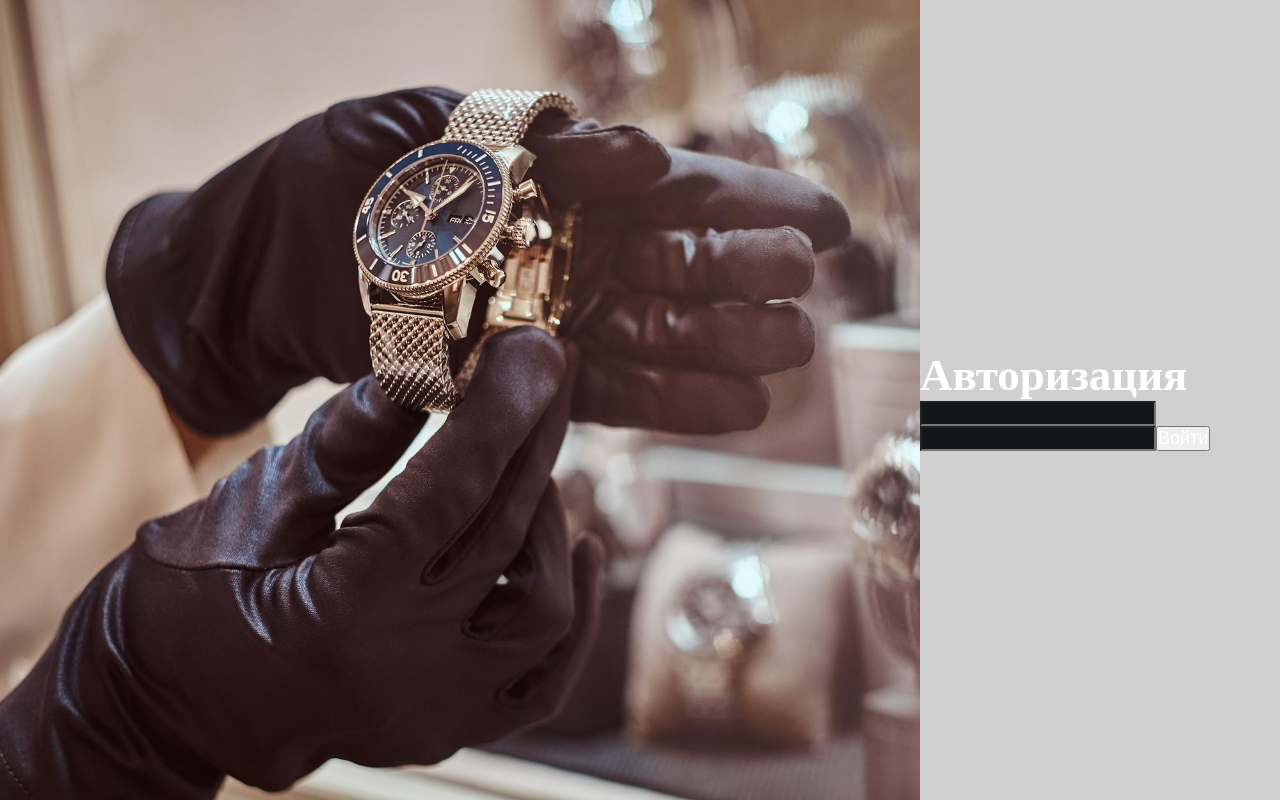
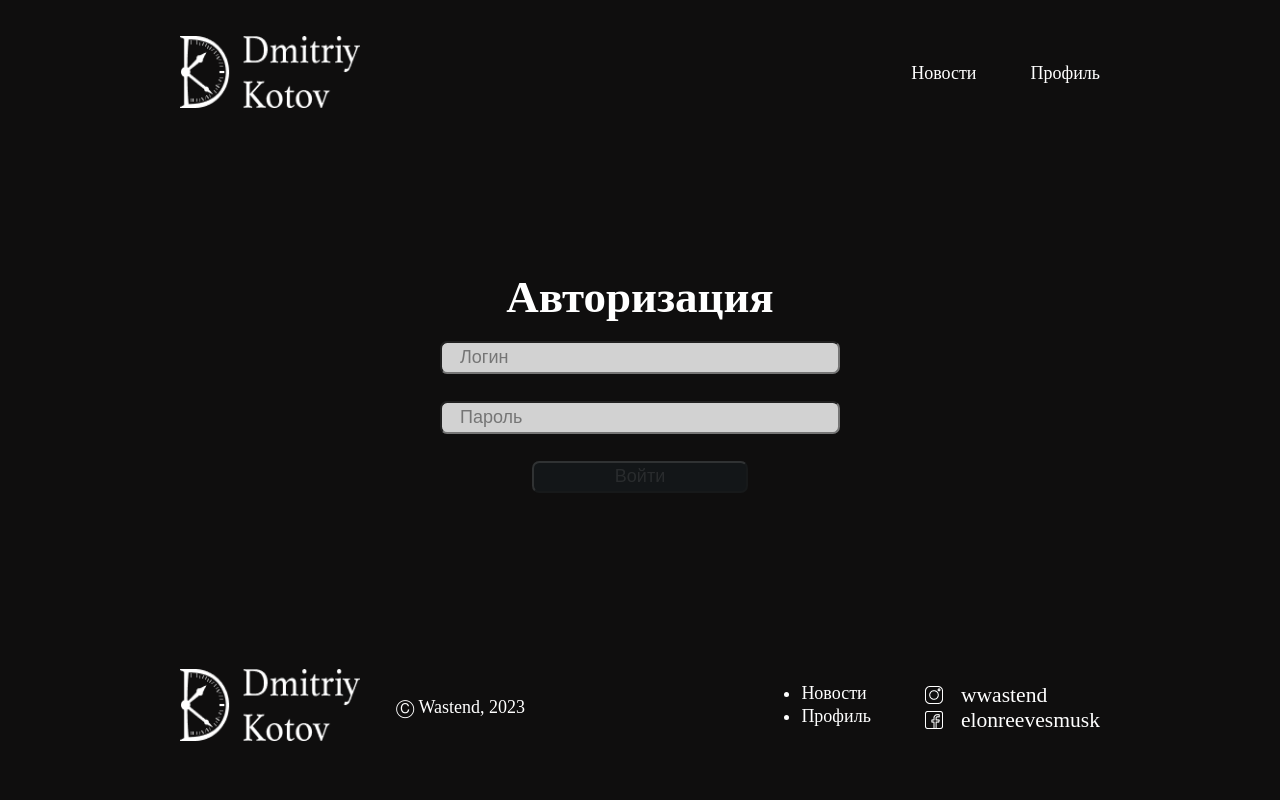
Before and after one commit to Wastend/WatchStudio, a React (Create React App) app: page /profile in a window 1280 px wide. Built offline with nearby package versions, Linux system fonts and the light colour scheme.

Commit message:
auth ready

```diff
--- a/src/App.js
+++ b/src/App.js
@@ -11,17 +11,19 @@ function App() {
     const response = localStorage.getItem('isAuth')
     response === null ? setIsAuth(false) : setIsAuth(true)
   }, [dispatch])
+
   return (
     <BrowserRouter>
       <Routes>
         <Route path='/' element={<MainLayout />} >
           <Route path='/' element={<pages.MainPage />} />
           <Route path='/articles' element={<pages.ArticlesPage />} />
-          {isAuth && <Route path='/profile' element={<pages.ProfilePage />} />}
+          {isAuth ? <Route path='/profile' element={<pages.ProfilePage />} />
+            : ["/login", "/profile"].map((path, index) =>
+              <Route path={path} element={<pages.AuthPage />} key={index} />
+            )
+          }
         </Route>
-        {!isAuth && ["/login", "/profile"].map((path, index) =>
-          <Route path={path} element={<pages.AuthPage />} key={index} />
-        )}
         <Route path='*' element={<pages.ErrorPage />} />
       </Routes>
     </BrowserRouter >
--- a/src/app/components/layout/Header/Header.jsx
+++ b/src/app/components/layout/Header/Header.jsx
@@ -2,21 +2,18 @@ import React, { useState } from 'react'
 import images from '../../../assets/index'
 
 const Header = () => {
-  const [open, setOpen] = useState(false)
-
-  const click__menu = () => {
-    setOpen(!open)
-  }
+  const [openMenu, setOpenMenu] = useState(false)
+  const isAuth = localStorage.getItem('isAuth')
 
   return (
     <header>
       <a className='logo' href='/' ><img src={images.logo} alt="Logo" /></a>
-      <nav className={`nav ${open && 'open'}`}>
+      <nav className={`nav ${openMenu && 'open'}`}>
         <ul className="nav__list">
           <li ><a className='nav__link' href="/articles">Новости</a></li>
-          <li ><a className='nav__link' href='/profile'>Профиль</a></li>
+          <li ><a className='nav__link' href={`${isAuth === null ? '/login' : '/profile'}`}>Профиль</a></li>
         </ul>
-        <button onClick={click__menu} className="nav__button">
+        <button onClick={() => setOpenMenu(!openMenu)} className="nav__button">
           <img src={images.button__menu} alt="menu" />
         </button>
       </nav>
--- a/src/index.scss
+++ b/src/index.scss
@@ -1,4 +1,5 @@
 $white: #fff;
+$gray: #d2d2d2;
 $hover: #d0d0d0;
 $black: #0f0e0e;
 $square: #131618;
@@ -43,7 +44,7 @@ header {
 
 main {
   width: 100%;
-  max-width: 1920px;
+  height: 100%;
   display: flex;
   flex-direction: column;
   align-self: center;
@@ -54,8 +55,10 @@ footer {
   flex-direction: row;
   justify-content: space-between;
   align-items: center;
+  align-self: center;
   padding: 3rem 0;
   width: 100%;
+  max-width: 1920px;
 }
 
 .logo {
@@ -326,26 +329,55 @@ footer {
 .auth {
   display: flex;
   flex-direction: column;
-  align-items: flex-end;
-  width: 100vw;
-  height: 100vh;
-  background-image: url('./app/assets/fon_auth.jpg');
-  background-repeat: no-repeat;
-  background-size: cover;
+  justify-content: center;
+  align-items: center;
+  width: 100%;
+  height: 100%;
 }
 
 .auth__block {
   display: flex;
   flex-direction: column;
   justify-content: center;
-  background-color: $hover;
-  color: $black;
+  border-radius: 1rem;
   width: 20rem;
-  height: 100%;
+  gap: 1rem;
+}
+
+.auth__header {
+  color: $white;
+  text-align: center;
+}
+
+.auth__block form {
+  display: flex;
+  flex-direction: column;
+  align-items: center;
+  gap: 1.5rem;
 }
 
 form input {
+  height: 1.6rem;
+  border-radius: 0.4rem;
+  background-color: $gray;
+  width: 100%;
+  padding: 0 1rem;
+  color: $square;
+}
+
+.button__login {
+  background-color: $gray;
+  width: 60%;
+  height: 1.8rem;
+  border-radius: 0.4rem;
+  color: $square;
+  cursor: pointer;
+}
+
+.button__login:disabled {
   background-color: $square;
+  color: $shadow;
+  cursor: auto;
 }
 
 @media(min-width:1920px) {
--- a/src/pages/AuthPage.jsx
+++ b/src/pages/AuthPage.jsx
@@ -4,29 +4,26 @@ const AuthPage = () => {
 
   const [login, setLogin] = useState('')
   const [password, setPassword] = useState('')
-  const [error, setError] = useState(false)
 
   const submit = async (event) => {
     event.preventDefault()
     if (login.toLowerCase() === 'user' && password === '12345') {
-      localStorage.setItem('isAuth', true)
+      localStorage.setItem('isAuth', login)
+      window.location.href = 'profile'
     }
     else {
-      setError('Имя пользователя или пароль введены неверно')
       alert('Имя пользователя или пароль введены неверно')
     }
   }
-
-  console.log(error);
 
   return (
     <div className='auth'>
       <div className="auth__block">
         <h3 className='auth__header'>Авторизация</h3>
         <form onSubmit={submit} action="">
-          <input value={login} onChange={e => setLogin(e.target.value)} type="text" />
-          <input value={password} onChange={e => setPassword(e.target.value)} type="password" />
-          <button type='submit'>Войти</button>
+          <input placeholder='Логин' value={login} onChange={e => setLogin(e.target.value)} type="text" />
+          <input placeholder='Пароль' value={password} onChange={e => setPassword(e.target.value)} type="password" />
+          <button disabled={login === '' || password === '' ? true : false} title={login === '' || password === '' ? 'Введите логин и пароль' : ''} className='button__login' type='submit'>Войти</button>
         </form>
       </div>
     </div>
--- a/src/pages/ProfilePage.jsx
+++ b/src/pages/ProfilePage.jsx
@@ -3,6 +3,7 @@ import React from 'react'
 const ProfilePage = () => {
   const exit = () => {
     localStorage.removeItem('isAuth')
+    window.location.href = 'login'
   }
   return (
     <button onClick={exit}>
```
Also changed, not shown: src/app/assets/fon_auth.jpg (deleted).
